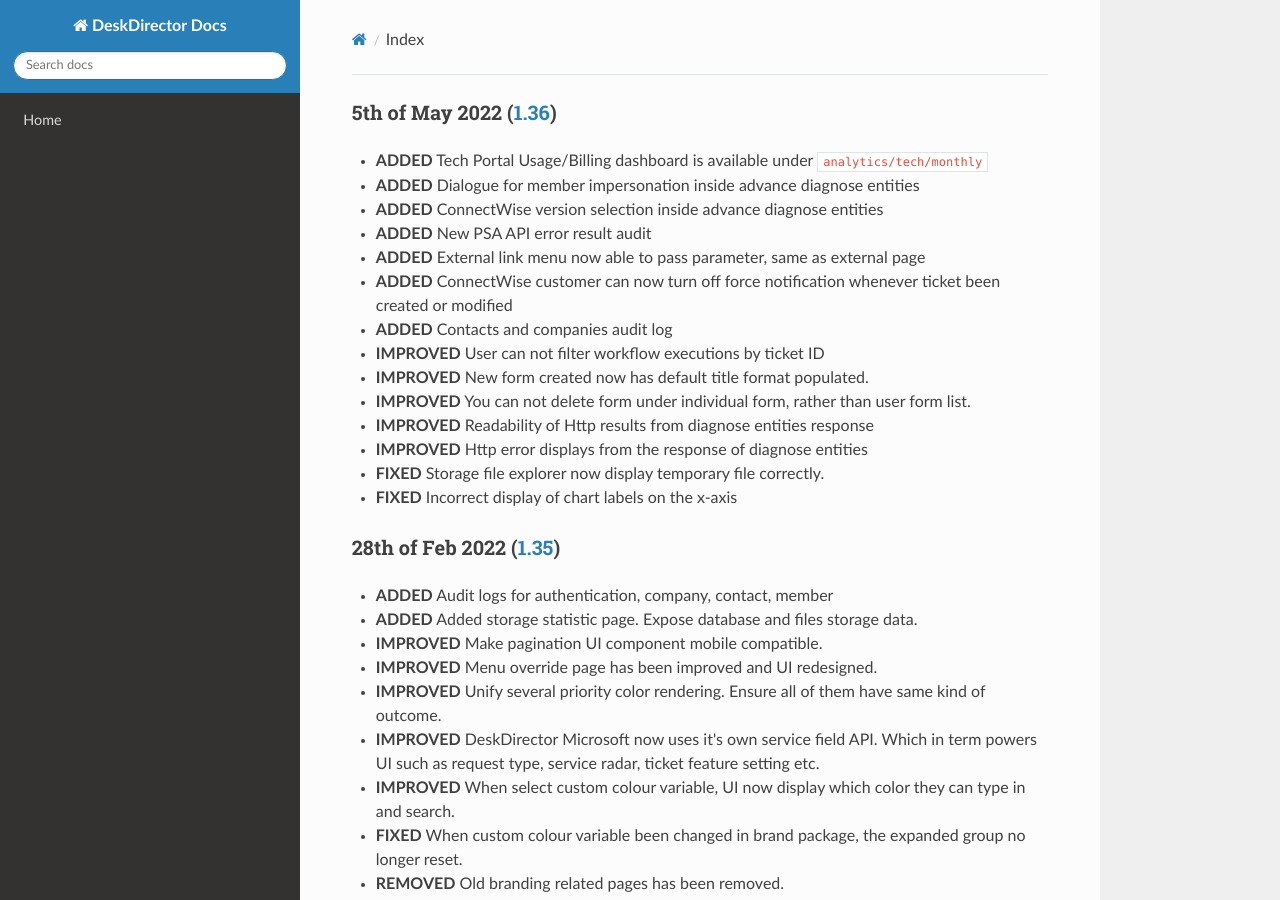
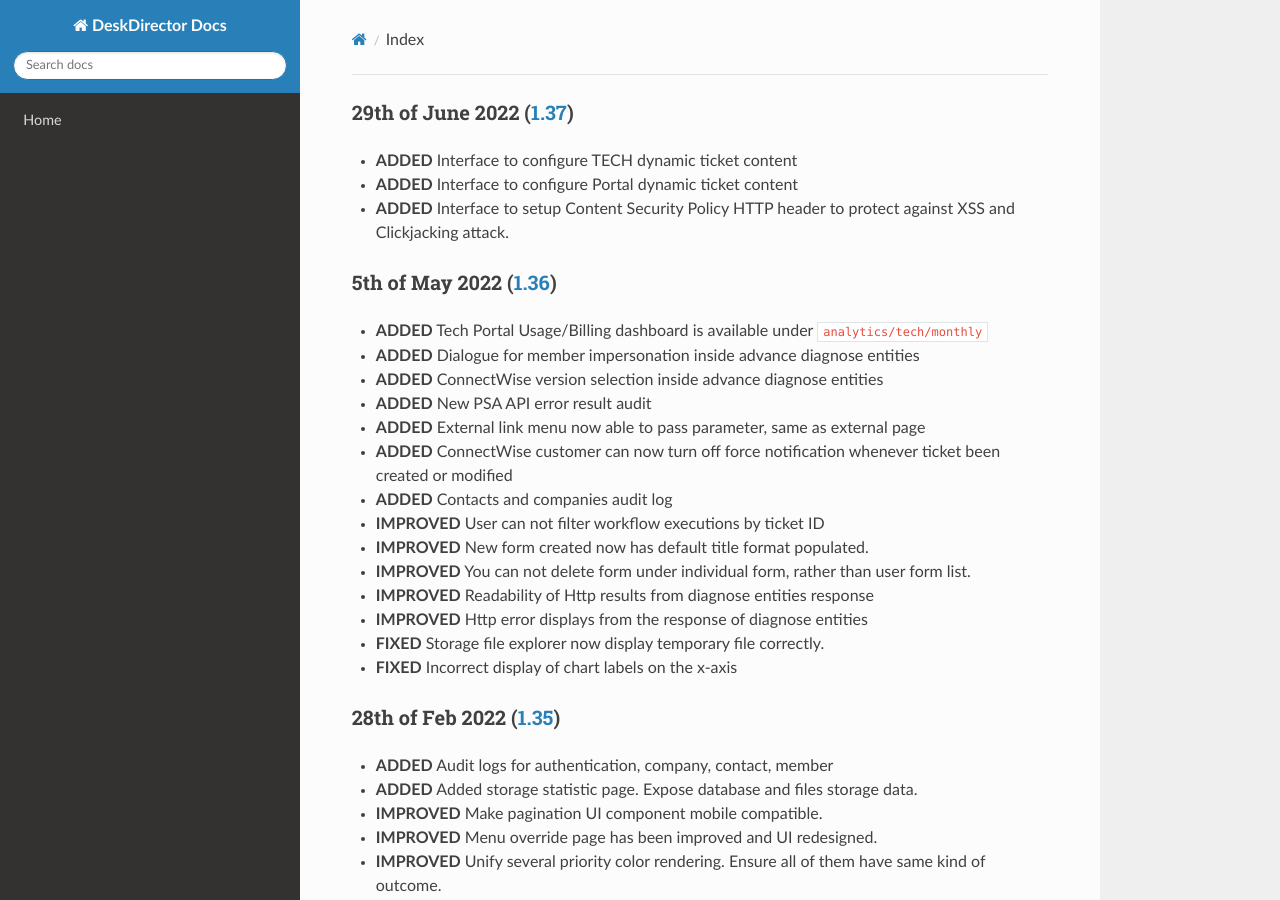
Before and after one commit to DeskDirector/docs, an MkDocs documentation site: the page built from docs/_release/admin/README.md, in a window 1280 px wide and 900 px high. Built offline with MkDocs 1.6.1, drawn with Linux system fonts in a browser that asks for light colours; nearby versions of some CDN libraries; old or Windows-style settings are respelled for this version of MkDocs.

Commit message:
Update README.md

```diff
--- a/docs/_release/admin/README.md
+++ b/docs/_release/admin/README.md
@@ -1,4 +1,10 @@
-### 5th of May 2022 ([1.36](v.1.36.1))
+### 29th of June 2022 ([1.37](v1.37.1))
+
+- **ADDED** Interface to configure TECH dynamic ticket content
+- **ADDED** Interface to configure Portal dynamic ticket content
+- **ADDED** Interface to setup Content Security Policy HTTP header to protect against XSS and Clickjacking attack.
+
+### 5th of May 2022 ([1.36](v1.36.1))
 
 - **ADDED** Tech Portal Usage/Billing dashboard is available under `analytics/tech/monthly`
 - **ADDED** Dialogue for member impersonation inside advance diagnose entities
```
